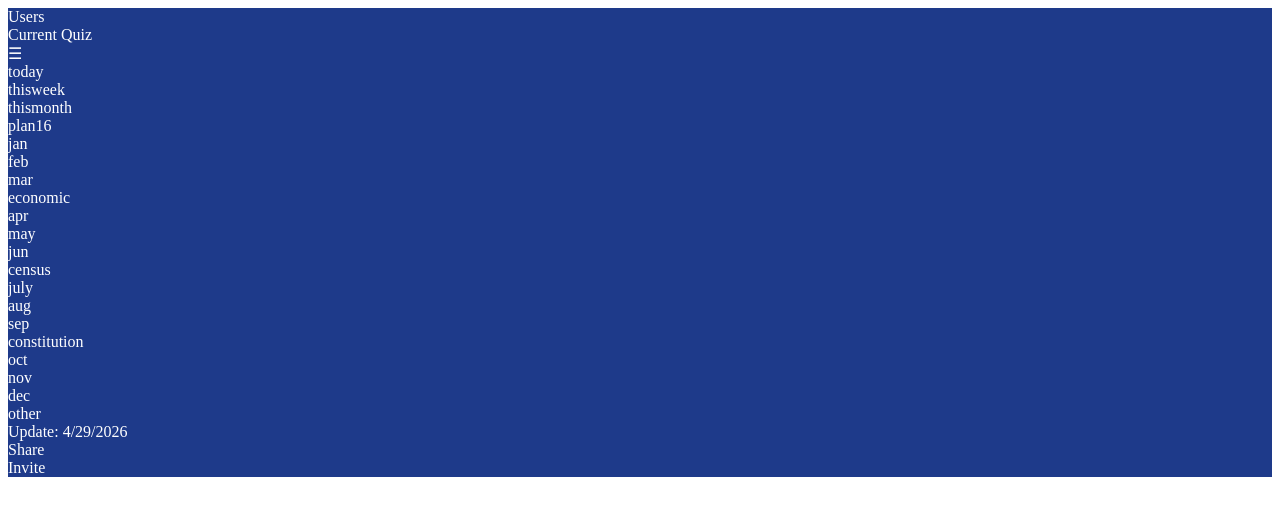
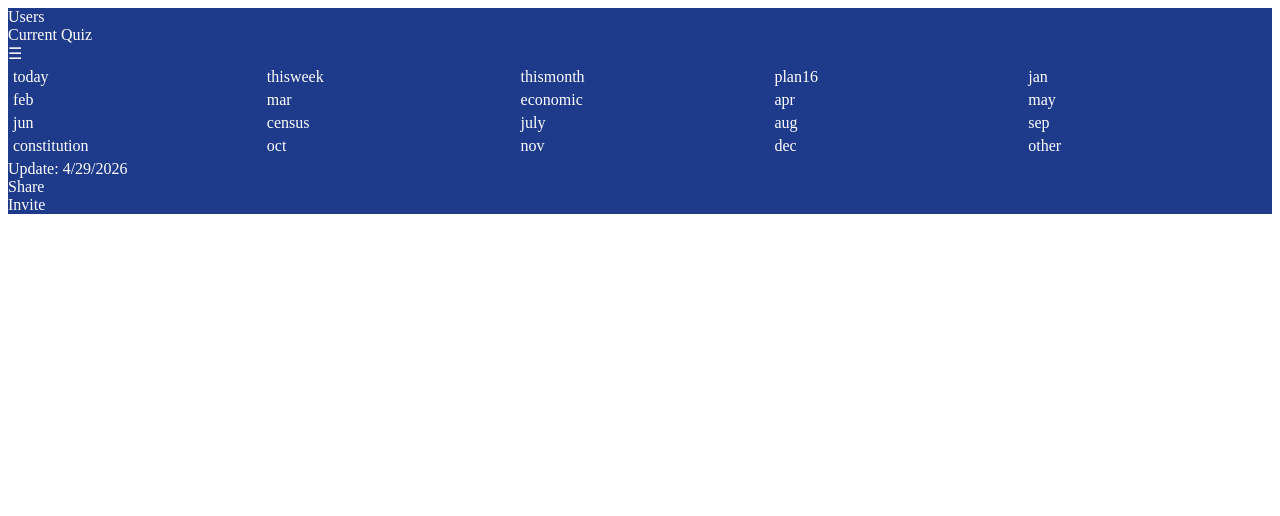
Before and after one commit to sevenaama/current-quiz, a React (Vite) app: page / in a window 1280 px wide. Shown: the top 516 px of the page. Built offline with nearby package versions, Linux system fonts and the light colour scheme.

Commit message:
Update App.jsx
{screen==="home" && (
  <div className="flex-1 grid grid-cols-5 gap-1 p-1 text-[9px]">

```diff
--- a/src/App.jsx
+++ b/src/App.jsx
@@ -191,7 +191,13 @@ export default function QuizApp() {
 
       {/* MAIN DASHBOARD GRID */}
       {screen==="home" && (
-        <div className="flex-1 grid grid-cols-5 gap-1 p-1 text-[9px]">
+        <div style={{
+    display: "grid",
+    gridTemplateColumns: "repeat(5, 1fr)",
+    gap: "5px",
+    padding: "5px",
+    width: "100%"
+  }}>
           {defaultGroups.map((m,i)=>{
             const colors = [
               "bg-red-500","bg-blue-500","bg-green-500","bg-yellow-500",
```
